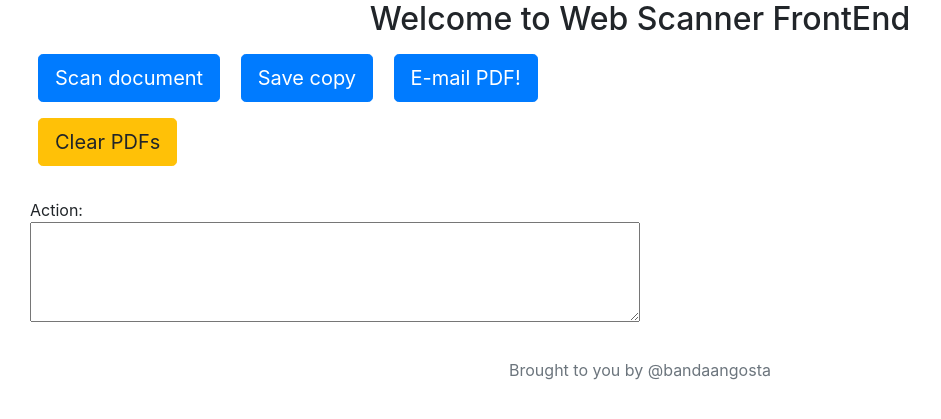
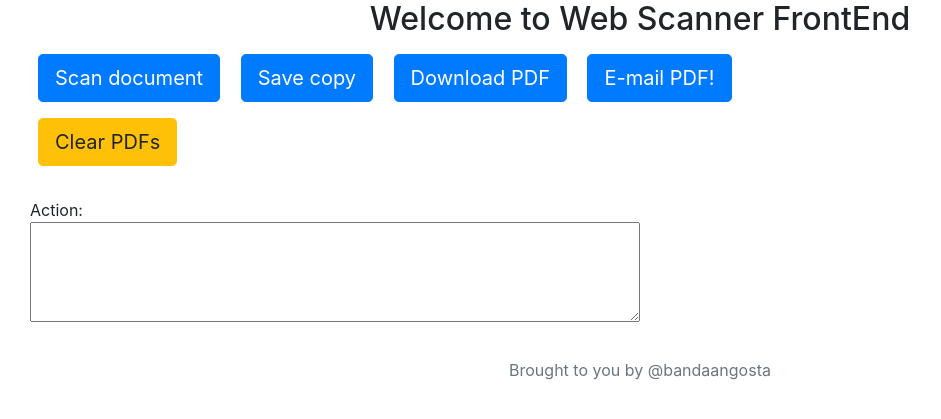
Before and after one commit to bandaangosta/webscanner, a Flask app: page / in a window 1280 px wide. Shown: the top 419 px of the page, without its empty margins (0-941 px from the left). Run offline with Flask 2, Linux system fonts and the light colour scheme; some libraries are stand-ins or nearby versions.

Commit message:
Adds download scanned file feature

```diff
--- a/webscanner/templates/index.html
+++ b/webscanner/templates/index.html
@@ -5,6 +5,7 @@
 </div>
 <button id="butScan" type="button" class="btn btn-primary btn-lg m-2">Scan document</button>
 <button id="butSave" type="button" class="btn btn-primary btn-lg m-2">Save copy</button>
+<a id="butDownload" href="{{ url_for('scanDownload') }}" class="btn btn-primary btn-lg m-2">Download PDF</a>
 <button id="butEmail" type="button" class="btn btn-primary btn-lg m-2">E-mail PDF!</button>
 <br>
 <button id="butClear" type="button" class="btn btn-warning btn-lg m-2">Clear PDFs</button>
@@ -21,6 +22,11 @@ Action:<br>
 	 	$("#butSave").click(function(e) {
 	 	    $("#actions").load("{{ url_for('scanSave') }}");
 	 	});
+	 	$("#butDownload").click(function(e) {
+	 	    e.preventDefault();
+	 	    $("#actions").html('Downloading scanned file...');
+	 	    $(location).attr('href', $(this).attr("href"));
+	 	});
 	 	$("#butEmail").click(function(e) {
 	 	    $("#actions").load("{{ url_for('scanEmail') }}");
 	 	});
--- a/webscanner/views.py
+++ b/webscanner/views.py
@@ -1,7 +1,7 @@
 import os
 import glob
 import json
-from flask import render_template, request, url_for, flash, redirect
+from flask import render_template, url_for, flash, send_file
 import traceback
 from subprocess import call,Popen
 
@@ -42,6 +42,17 @@ def scanSave():
 def scanEmail():
     return 'NOT IMPLEMENTED'
 
+@app.route('/download')
+def scanDownload():
+	# define PDF_FILE_PATH in instance/settings.py
+	if os.path.exists(app.config['PDF_FILE_PATH']):
+	    return send_file(app.config['PDF_FILE_PATH'],
+	                     attachment_filename="scan.pdf",
+	                     mimetype='application/pdf',
+	                     as_attachment=True)
+	else:
+	    return "There was an error downloading requested PDF file. File not found."
+
 @app.errorhandler(404)
 def pageNotFound(error):
     return render_template('page_not_found.html'), 404
```
Also changed, not shown: webscanner/__init__.py (+4 -3 lines).
